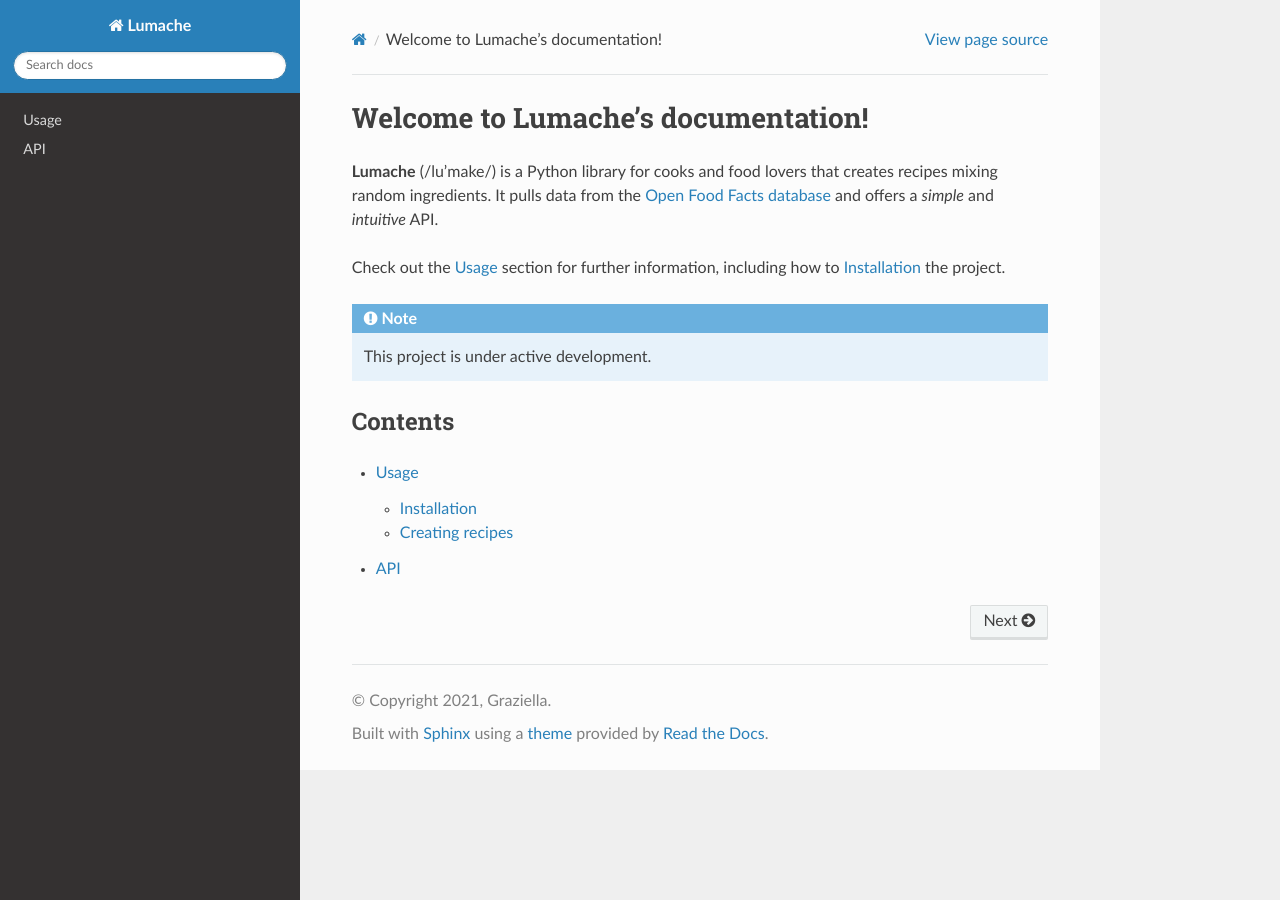
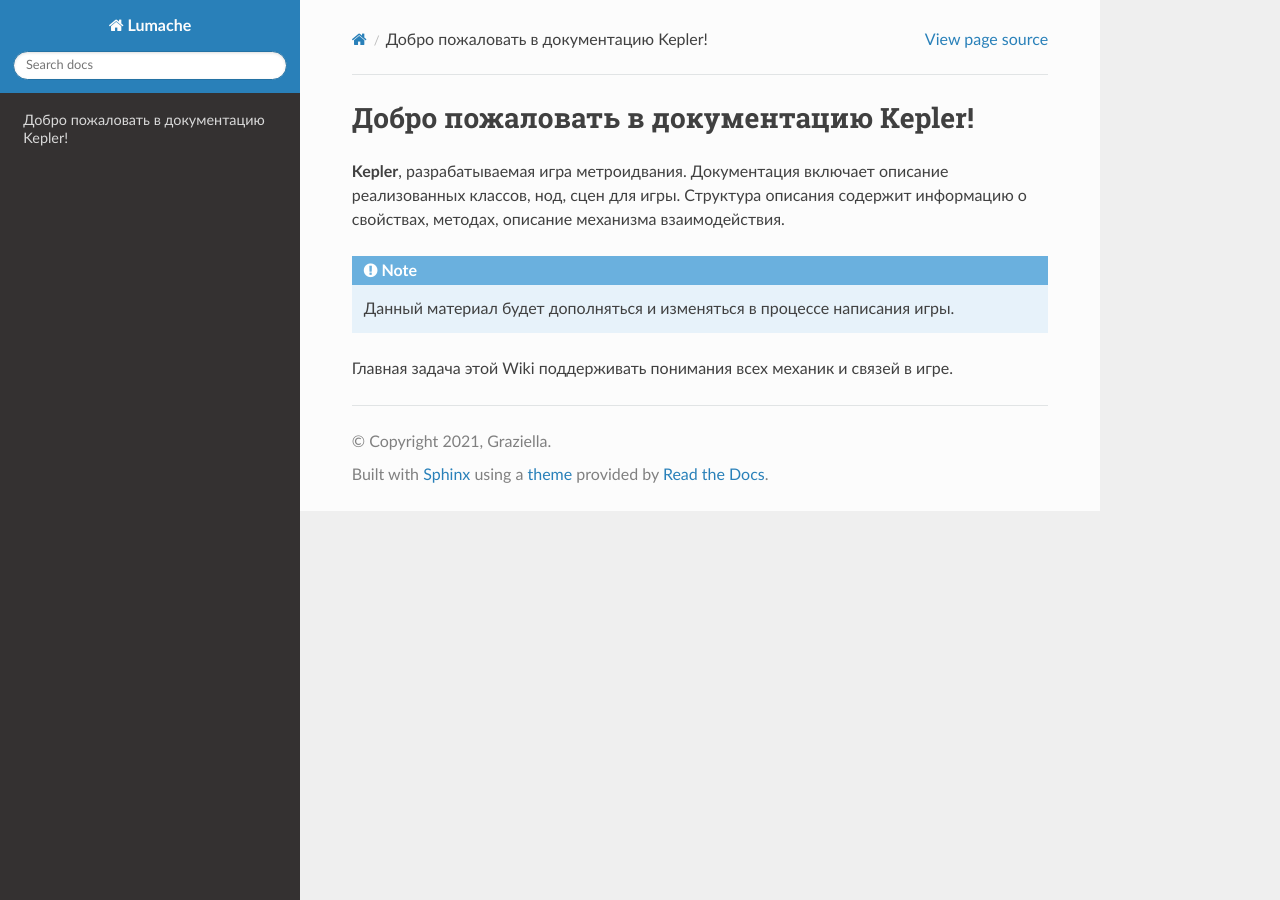
Before and after one commit to Enio449/DocKepler, a Sphinx documentation site: the page built from docs/source/index.rst, in a window 1280 px wide. Built offline with Sphinx 7.4.7 and the Read the Docs theme 3.1.0, drawn with Linux system fonts in a browser that asks for light colours.

Commit message:
Update index.rst

```diff
--- a/docs/source/index.rst
+++ b/docs/source/index.rst
@@ -1,22 +1,12 @@
-Welcome to Lumache's documentation!
+Добро пожаловать в документацию Kepler!
 ===================================
 
-**Lumache** (/lu'make/) is a Python library for cooks and food lovers
-that creates recipes mixing random ingredients.
-It pulls data from the `Open Food Facts database <https://world.openfoodfacts.org/>`_
-and offers a *simple* and *intuitive* API.
-
-Check out the :doc:`usage` section for further information, including
-how to :ref:`installation` the project.
+**Kepler**, разрабатываемая игра метроидвания.
+Документация включает описание реализованных классов, нод, сцен для игры.
+Структура описания содержит информацию о свойствах, методах, описание механизма взаимодействия.
 
 .. note::
 
-   This project is under active development.
+   Данный материал будет дополняться и изменяться в процессе написания игры.
 
-Contents
---------
-
-.. toctree::
-
-   usage
-   api
+Главная задача этой Wiki поддерживать понимания всех механик и связей в игре.
```
